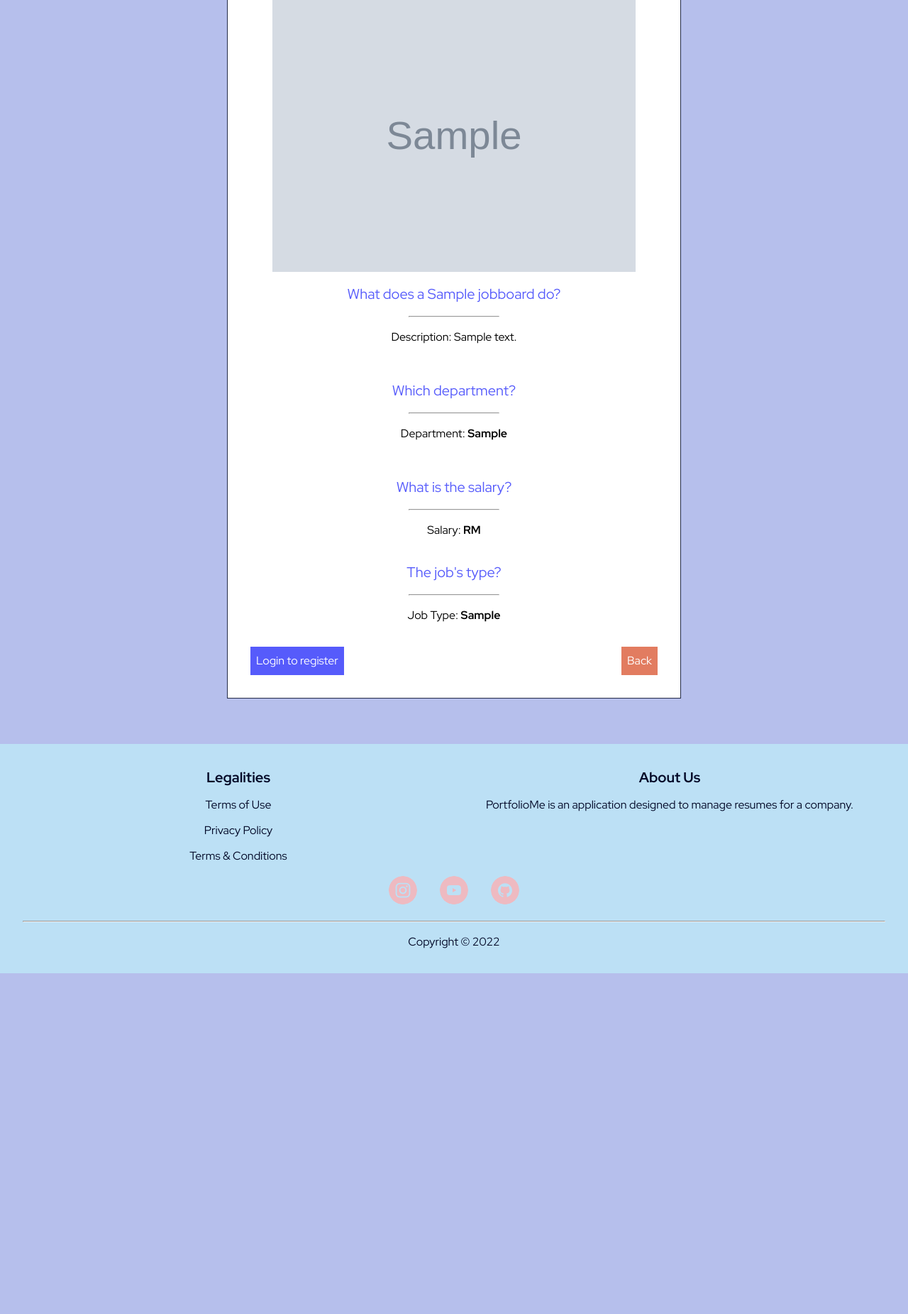
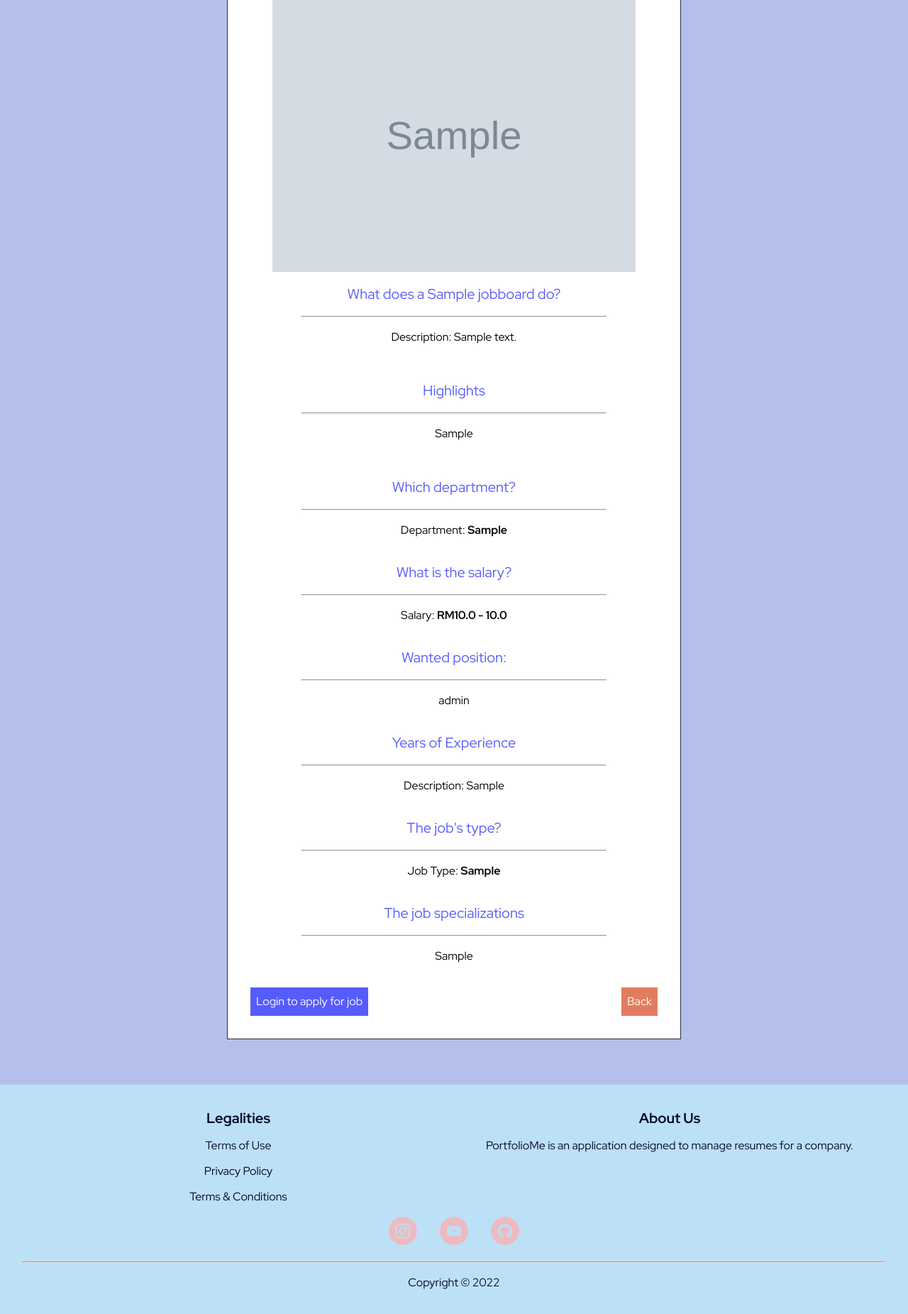
Before and after one commit to Arisch24/PortfolioMe, a Flask app: page /job_board/1 in a window 1280 px wide. Shown: the part 299-2150 px from the top of the page at 71% size. Before the commit the page ends 1670 px from the top, so only its background shows below. Run offline with Flask 2, Linux system fonts and the light colour scheme; tables that the repository leaves empty hold one stand-in row (values such as "Sample post"); grey boxes marked "Sample" are stand-in pictures; some libraries are stand-ins or nearby versions.

Commit message:
Job detail more info provided

```diff
--- a/PortfolioMe/client/routes.py
+++ b/PortfolioMe/client/routes.py
@@ -71,7 +71,8 @@ def job_board():
 @client.route("/job_board/<int:job_id>")
 def job_detail(job_id):
     job = JobBoard.query.get_or_404(job_id)
-    return render_template("client/job_detail.html", job=job)
+    form = ResumeSubmissionForm()
+    return render_template("client/job_detail.html", job=job, form=form)
 
 
 @client.route("/job_board/<int:job_id>/upload_resume", methods=["GET", "POST"])
--- a/PortfolioMe/static/css/client/job_detail.css
+++ b/PortfolioMe/static/css/client/job_detail.css
@@ -50,17 +50,17 @@ main.job-detail-container {
 
 .job-details div > hr {
     margin-block: 1rem;
-    width: 10vw;
-}
-
-.job-details div:last-child {
-    align-self: stretch;
-    display: flex;
-    justify-content: space-between;
+    width: 75%;
 }
 
 .job-details a[class$='btn'] {
     padding: 0.5rem;
+}
+
+.form-container div:last-child {
+    align-self: stretch;
+    display: flex;
+    justify-content: space-between;
 }
 
 .apply-btn {
--- a/PortfolioMe/templates/client/job_detail.html
+++ b/PortfolioMe/templates/client/job_detail.html
@@ -23,6 +23,12 @@ endblock %} {% block css %}<link
             </div>
 
             <div>
+                <span>Highlights</span>
+                <hr />
+                <p>{{ job.highlights }}</p>
+            </div>
+
+            <div>
                 <span>Which department?</span>
                 <hr />
                 <p>Department: <b>{{ job.department }}</b></p>
@@ -31,7 +37,21 @@ endblock %} {% block css %}<link
             <div>
                 <span>What is the salary?</span>
                 <hr />
-                <p>Salary: <b>RM{{ job.salary }}</b></p>
+                <p>
+                    Salary: <b>RM{{ job.min_salary }} - {{ job.max_salary }}</b>
+                </p>
+            </div>
+
+            <div>
+                <span>Wanted position:</span>
+                <hr />
+                <p>{{ job.position_level }}</p>
+            </div>
+
+            <div>
+                <span>Years of Experience</span>
+                <hr />
+                <p>Description: {{ job.years_of_experience }}</p>
             </div>
 
             <div>
@@ -41,24 +61,76 @@ endblock %} {% block css %}<link
             </div>
 
             <div>
+                <span>The job specializations</span>
+                <hr />
+                <p>{{ job.specializations }}</p>
+            </div>
+
             {% if current_user.is_authenticated %}
+            <form
+                method="POST"
+                class="form-container"
+                novalidate
+                enctype="multipart/form-data"
+            >
+                {{ form.hidden_tag() }}
+                <div class="upload">
+                    <iframe src="" class="iframe"></iframe>
+                    {{ form.resume }} {% if form.resume.errors %}
+                    <p class="error-msg">
+                        {% for error in form.resume.errors %} {{ error }} {%
+                        endfor %}
+                    </p>
+                    {% endif %}
+                </div>
+                <div>
                     <a
-                    class="apply-btn"
-                    href="{{ url_for('client.upload_resume', job_id=job.id) }}"
-                    >Apply for this job</a
+                        href="{{ url_for('client.job_board') }}"
+                        class="cancel-btn"
+                        >Back</a
                     >
+                    <div>{{ form.submit }}</div>
+                </div>
+            </form>
             {% else %}
+            <div class="form-container">
+                <div>
                     <a
                         class="apply-btn"
                         href="{{ url_for('auth.login', next='/job_board/' + job.id|string() ) }}"
-                    >Login to register</a
+                        >Login to apply for job</a
                     >
-                {% endif %}
-                <a href="{{ url_for('client.job_board') }}" class="cancel-btn"
+                    <a
+                        href="{{ url_for('client.job_board') }}"
+                        class="cancel-btn"
                         >Back</a
                     >
                 </div>
             </div>
+            {% endif %}
+        </div>
     </section>
 </main>
+{% endblock %}{% block javascript %}
+<script>
+    $('#temp').on('click', () => {
+        $('#resume').click();
+    });
+
+    $('#resume').on('change', (e) => {
+        if ($('#resume')[0].files.length > 0) {
+            $('#submit').prop('disabled', false);
+        } else {
+            $('#submit').prop('disabled', true);
+        }
+
+        let file = e.target.files[0];
+        let filename = URL.createObjectURL(file);
+
+        $('.iframe').css('display', 'block');
+        $('.iframe').prop('src', filename);
+        $('.iframe').css('width', 480);
+        $('.iframe').css('height', 854);
+    });
+</script>
 {% endblock %}
```
Lines whose indentation alone changed are shown as unchanged.
